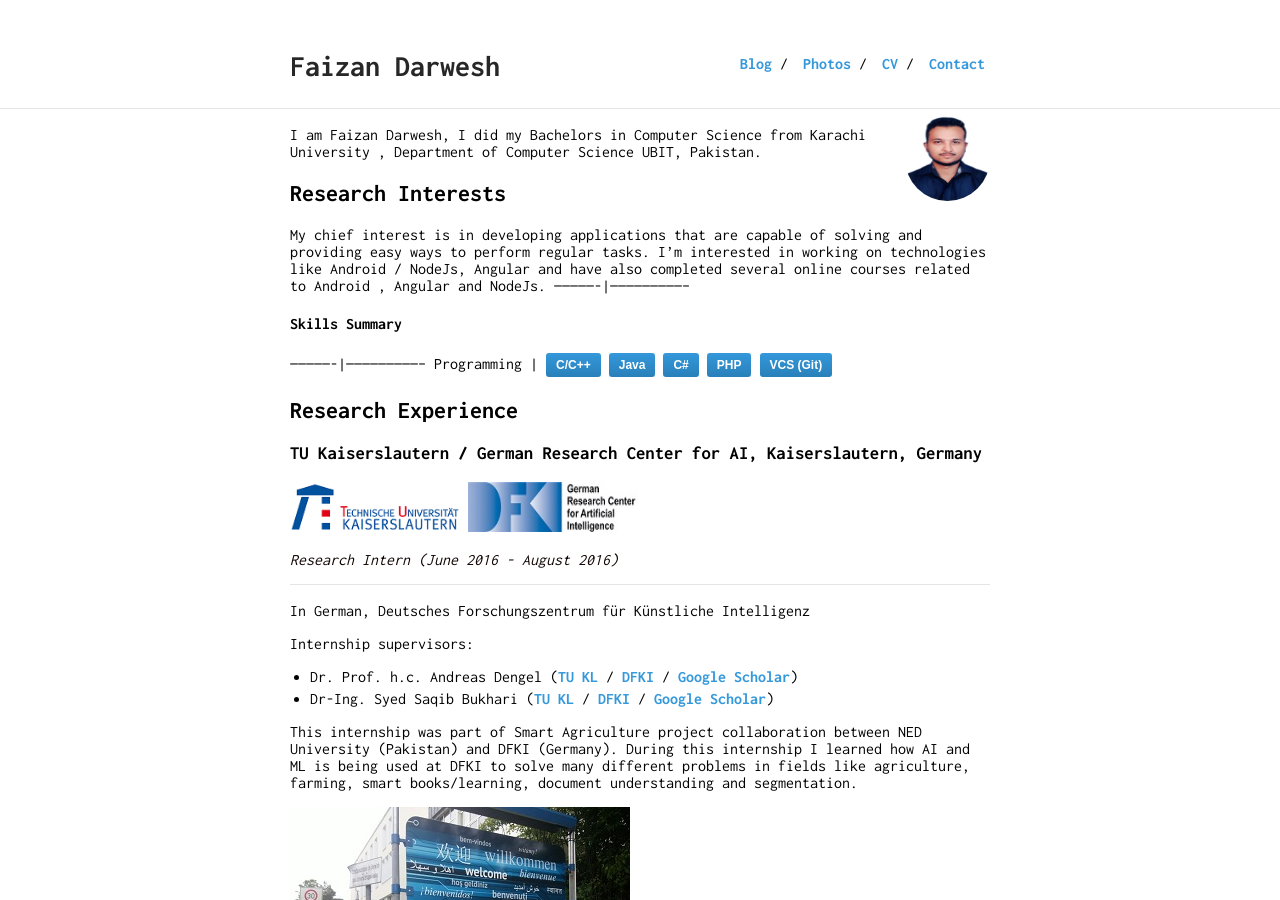
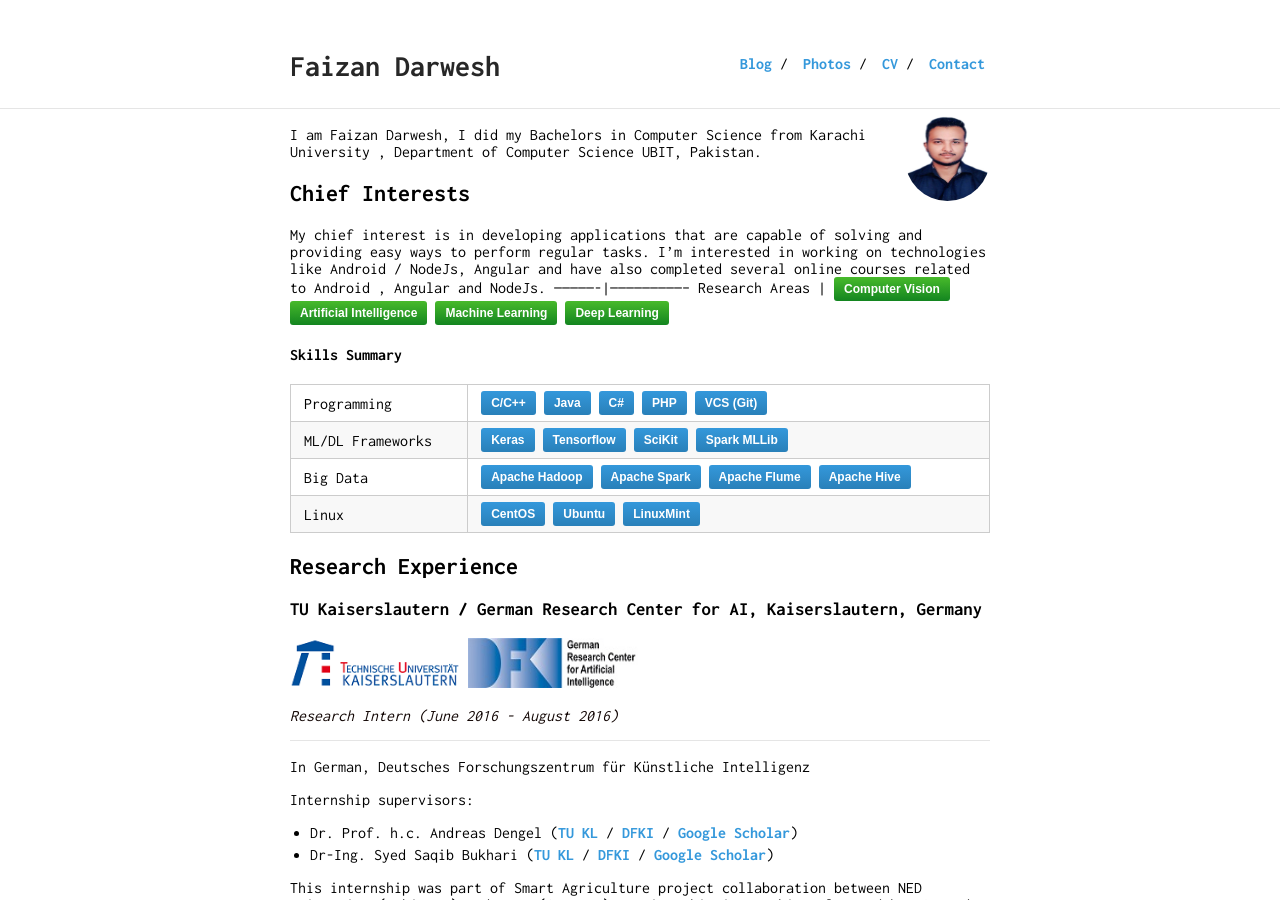
Before and after one commit to faizandarwesh/faizandarwesh.github.io, a Jekyll site: the page built from index.md, in a window 1280 px wide and 900 px high. Built offline with Jekyll 4.4.1, drawn with Linux system fonts in a browser that asks for light colours.

Commit message:
some more changes2

```diff
--- a/index.md
+++ b/index.md
@@ -6,21 +6,21 @@ layout: default
 
 I am Faizan Darwesh, I did my Bachelors in Computer Science from Karachi University , Department of Computer Science UBIT, Pakistan.
 
-## Research Interests
+## Chief Interests
 
 My chief interest is in developing applications that are capable of solving and providing easy ways to perform regular tasks.
 I'm interested in working on technologies like Android / NodeJs, Angular and have also completed several online courses related to Android , Angular and NodeJs.
 ----------------|-----------------------------
-<!--Research Areas  | <button class="skill-badge-green">Computer Vision</button> <button class="skill-badge-green">Artificial Intelligence</button> <button class="skill-badge-green">Machine Learning</button> <button class="skill-badge-green">Deep Learning</button>
--->
+Research Areas  | <button class="skill-badge-green">Computer Vision</button> <button class="skill-badge-green">Artificial Intelligence</button> <button class="skill-badge-green">Machine Learning</button> <button class="skill-badge-green">Deep Learning</button>
+
 #### Skills Summary
 
 ----------------|-----------------------------
 Programming     | <button class="skill-badge-blue">C/C++</button> <button class="skill-badge-blue">Java</button> <button class="skill-badge-blue">C#</button> <button class="skill-badge-blue">PHP</button> <button class="skill-badge-blue">VCS (Git)</button>
-<!-- ML/DL Frameworks      | <button class="skill-badge-blue">Keras</button> <button class="skill-badge-blue">Tensorflow</button> <button class="skill-badge-blue">SciKit</button> <button class="skill-badge-blue">Spark MLLib</button>
+ ML/DL Frameworks      | <button class="skill-badge-blue">Keras</button> <button class="skill-badge-blue">Tensorflow</button> <button class="skill-badge-blue">SciKit</button> <button class="skill-badge-blue">Spark MLLib</button>
 Big Data        | <button class="skill-badge-blue">Apache Hadoop</button> <button class="skill-badge-blue">Apache Spark</button> <button class="skill-badge-blue">Apache Flume</button> <button class="skill-badge-blue">Apache Hive</button>
 Linux        | <button class="skill-badge-blue">CentOS</button> <button class="skill-badge-blue">Ubuntu</button> <button class="skill-badge-blue">LinuxMint</button>
--->
+
 ## Research Experience
 ### TU Kaiserslautern / German Research Center for AI, Kaiserslautern, Germany
 <img style="width: 170px; height: 50px;" src="./images/tu_kaiserslautern.png">
```
